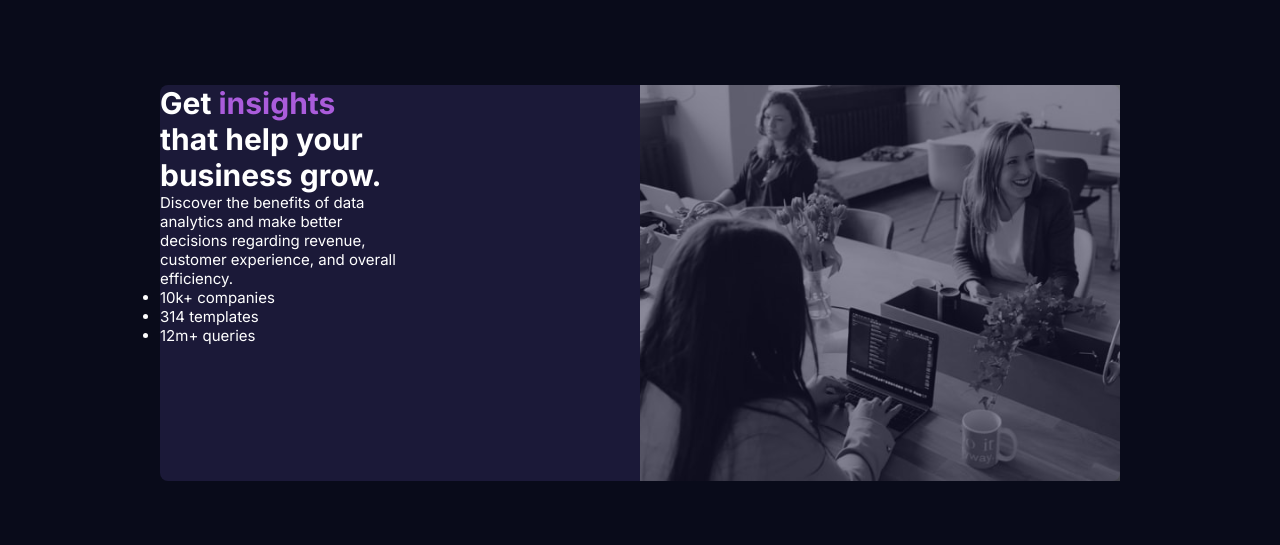
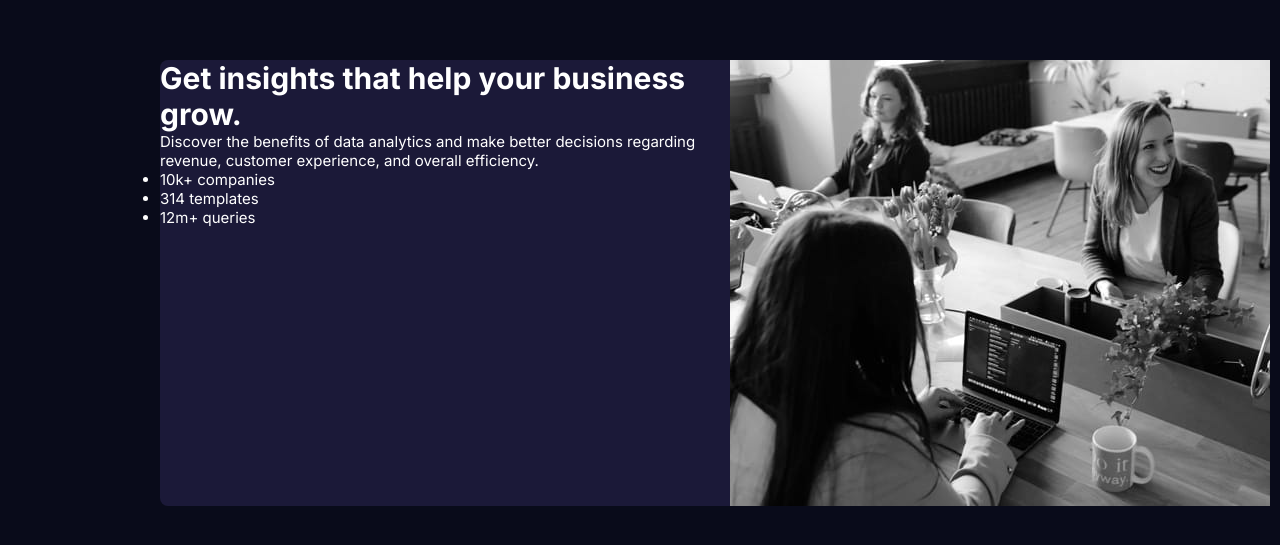
Before and after one commit to SaeM843/Stats-Preview-Card-Component, a plain HTML site: page index.html in a window 1280 px wide. Shown: the part 117-662 px from the top of the page. Drawn offline with Linux system fonts and the light colour scheme.

Commit message:
changed some style on main

```diff
--- a/index.html
+++ b/index.html
@@ -23,10 +23,13 @@
   <main>
 
     <div class= "card-left">
+      <div class="text-info">
         <h1>Get <span>insights</span> that help your business grow.</h1>
         <p>Discover the benefits of data analytics and make better decisions regarding revenue, customer
         experience, and overall efficiency.</p>
+      </div>
 
+      <div class="num-info">
         <ul>
           <li>
             <p>10k+
@@ -47,6 +50,7 @@
           </li>
         </ul>
       </div>
+    </div>
     <picture class="card-right">
       <img src="./images/image-header-desktop.jpg" alt="image of people working">
     </picture>
--- a/style.css
+++ b/style.css
@@ -20,6 +20,7 @@
 body {
     font-family: 'Inter', sans-serif;
     min-height: 100vh;
+    min-width: 100vw;
     display: grid;
     place-items: center;
     background-color: var(--main-background);
@@ -28,25 +29,10 @@ body {
 }
 
 main {
-  display: grid;
-  grid-template-columns: 1fr 1fr;
-  justify-content: space-between;
+  display: flex;
+  height: 446px;
+  width: 1110px;
   background-color: var(--card-background);
   margin: 10rem;
   border-radius: 0.5rem;
 }
-
-.card-left {
-  width: 50%;
-}
-
-h1 > span {
-  color: var(--accent);
-}
-
-img {
-  display: block;
-  object-fit: cover;
-  max-width: 100%;
-  opacity: 0.5;
-}
```
Lines whose indentation alone changed are shown as unchanged.
